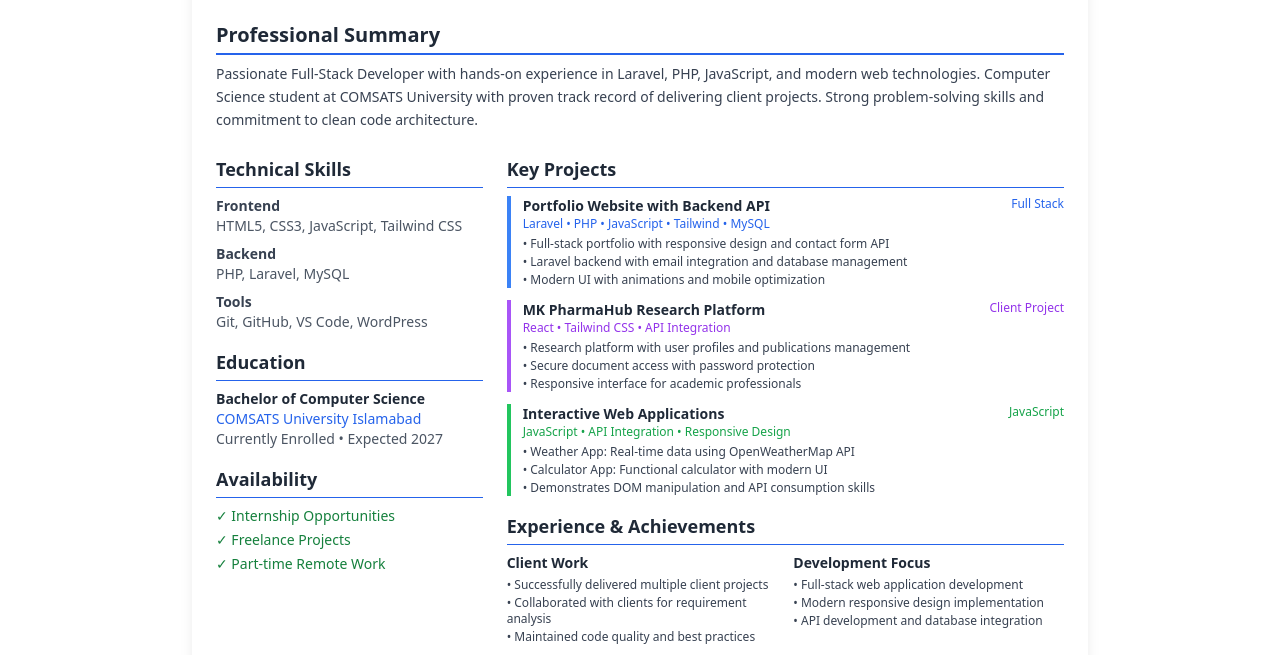
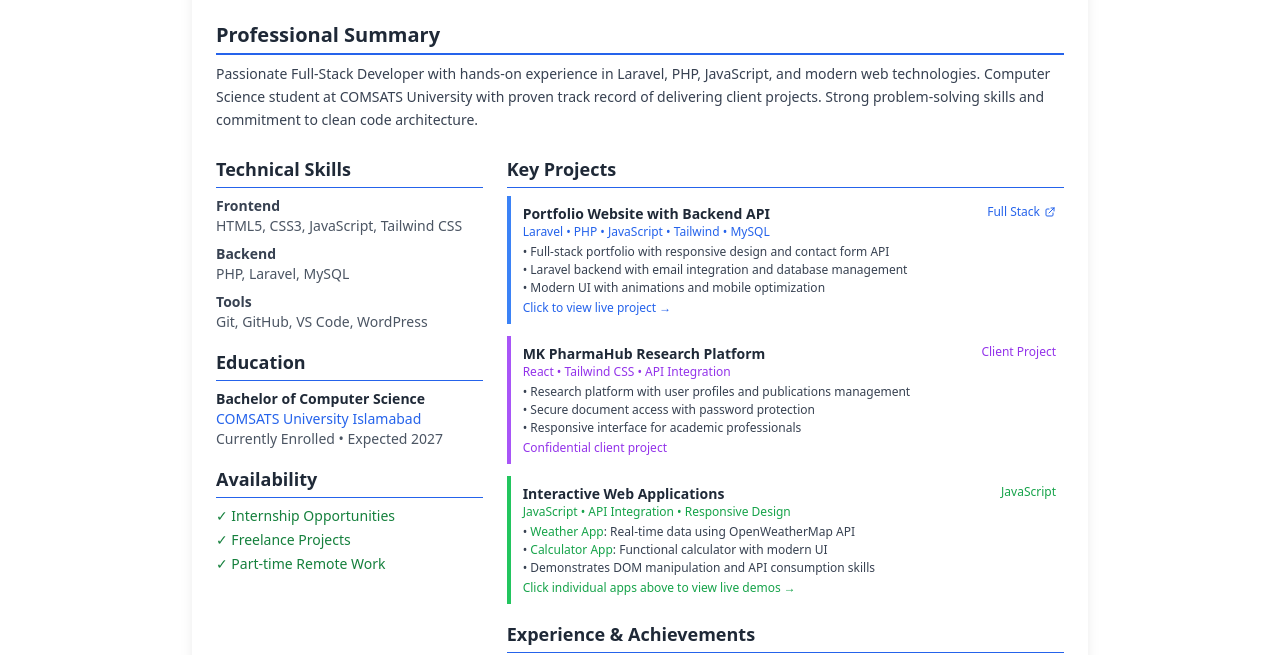
Before and after one commit to IbtisamAkhtar/portfolio, a plain HTML site: page resume/index.html in a window 1280 px wide. Shown: the part 147-802 px from the top of the page. Drawn offline with nearby package versions, Linux system fonts and the light colour scheme.

Commit message:
Add interactive clickable projects in resume with live demo links

```diff
--- a/resume/index.html
+++ b/resume/index.html
@@ -124,10 +124,15 @@
             <h3 class="text-lg font-bold text-gray-800 mb-2 border-b border-blue-600 pb-1">Key Projects</h3>
 
             <div class="space-y-3">
-              <div class="border-l-4 border-blue-500 pl-3">
+              <div class="border-l-4 border-blue-500 pl-3 hover:bg-blue-50 p-2 rounded-r-lg transition-colors cursor-pointer" onclick="window.open('../index.html', '_blank')">
                 <div class="flex items-start justify-between">
-                  <h4 class="font-semibold text-gray-800 text-sm">Portfolio Website with Backend API</h4>
-                  <span class="text-blue-600 text-xs font-medium">Full Stack</span>
+                  <h4 class="font-semibold text-gray-800 text-sm hover:text-blue-600">Portfolio Website with Backend API</h4>
+                  <div class="flex items-center gap-1">
+                    <span class="text-blue-600 text-xs font-medium">Full Stack</span>
+                    <svg class="w-3 h-3 text-blue-600" fill="none" stroke="currentColor" viewBox="0 0 24 24">
+                      <path stroke-linecap="round" stroke-linejoin="round" stroke-width="2" d="M10 6H6a2 2 0 00-2 2v10a2 2 0 002 2h10a2 2 0 002-2v-4M14 4h6m0 0v6m0-6L10 14"></path>
+                    </svg>
+                  </div>
                 </div>
                 <p class="text-blue-600 font-medium text-xs">Laravel • PHP • JavaScript • Tailwind • MySQL</p>
                 <ul class="text-gray-700 text-xs mt-1 space-y-0.5">
@@ -135,9 +140,10 @@
                   <li>• Laravel backend with email integration and database management</li>
                   <li>• Modern UI with animations and mobile optimization</li>
                 </ul>
+                <p class="text-blue-600 text-xs mt-1 font-medium">Click to view live project →</p>
               </div>
 
-              <div class="border-l-4 border-purple-500 pl-3">
+              <div class="border-l-4 border-purple-500 pl-3 hover:bg-purple-50 p-2 rounded-r-lg transition-colors">
                 <div class="flex items-start justify-between">
                   <h4 class="font-semibold text-gray-800 text-sm">MK PharmaHub Research Platform</h4>
                   <span class="text-purple-600 text-xs font-medium">Client Project</span>
@@ -148,19 +154,21 @@
                   <li>• Secure document access with password protection</li>
                   <li>• Responsive interface for academic professionals</li>
                 </ul>
+                <p class="text-purple-600 text-xs mt-1 font-medium">Confidential client project</p>
               </div>
 
-              <div class="border-l-4 border-green-500 pl-3">
+              <div class="border-l-4 border-green-500 pl-3 hover:bg-green-50 p-2 rounded-r-lg transition-colors">
                 <div class="flex items-start justify-between">
                   <h4 class="font-semibold text-gray-800 text-sm">Interactive Web Applications</h4>
                   <span class="text-green-600 text-xs font-medium">JavaScript</span>
                 </div>
                 <p class="text-green-600 font-medium text-xs">JavaScript • API Integration • Responsive Design</p>
                 <ul class="text-gray-700 text-xs mt-1 space-y-0.5">
-                  <li>• Weather App: Real-time data using OpenWeatherMap API</li>
-                  <li>• Calculator App: Functional calculator with modern UI</li>
+                  <li>• <a href="../weather/index.html" target="_blank" class="text-green-600 hover:underline cursor-pointer">Weather App</a>: Real-time data using OpenWeatherMap API</li>
+                  <li>• <a href="../calculator/index.html" target="_blank" class="text-green-600 hover:underline cursor-pointer">Calculator App</a>: Functional calculator with modern UI</li>
                   <li>• Demonstrates DOM manipulation and API consumption skills</li>
                 </ul>
+                <p class="text-green-600 text-xs mt-1 font-medium">Click individual apps above to view live demos →</p>
               </div>
             </div>
           </section>
```
